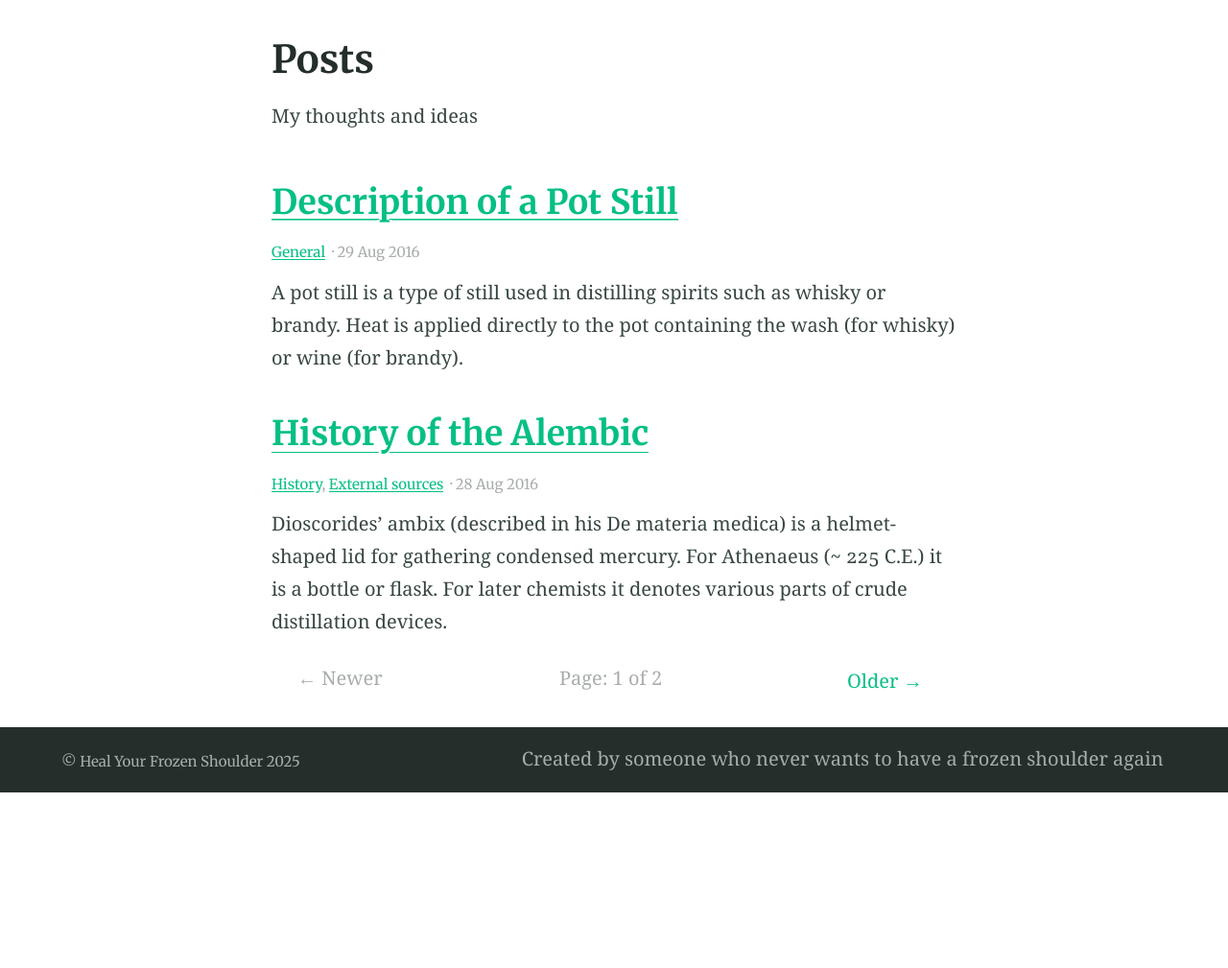
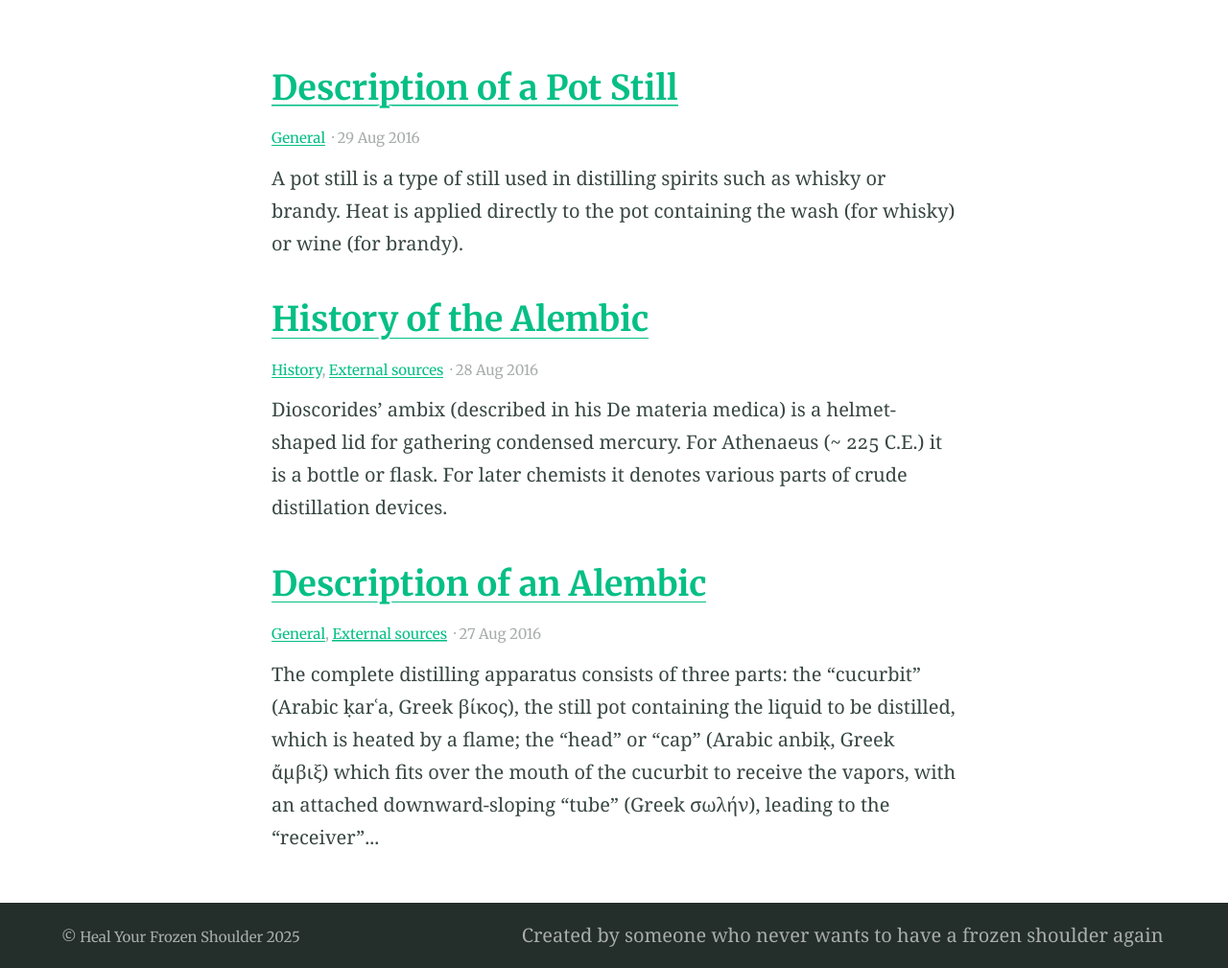
Before and after one commit to suzycc/heal-frozen-shoulder, a Jekyll site: the page built from blog/index.html, in a window 1280 px wide. Shown: the part 408-1417 px from the top of the page at 96% size. Built offline with Jekyll 4.4.1, drawn with Linux system fonts in a browser that asks for light colours; the list of posts is cut into pages by our own code; before the commit the page ends 1234 px from its top, so only the background shows below that; some of the changed lines change nothing that is shown.

Commit message:
Update _config.yml

```diff
--- a/_config.yml
+++ b/_config.yml
@@ -35,19 +35,19 @@
 - jemoji
 
 # 3. Gem settings
-paginate: 2 # jekyll-paginate > items per page
-paginate_path: blog/page:num # jekyll-paginate > blog page
-jekyll-mentions: https://twitter.com # jekyll-mentions > service used when @replying
-twitter:
-  username: DavidDarnes # jekyll-seo-tag > Owners twitter username
-author: DavidDarnes # jekyll-seo-tag > default author
-social: # jekyll-seo-tag > social overrides
-  name: David Darnes # jekyll-seo-tag > real name
-  links:  # jekyll-seo-tag > social aliases (sameAs)
-    - https://twitter.com/DavidDarnes
-    - https://www.facebook.com/daviddarnes
-    - https://www.linkedin.com/in/daviddarnes
-    - https://github.com/daviddarnes
+# paginate: 2 # jekyll-paginate > items per page
+# paginate_path: blog/page:num # jekyll-paginate > blog page
+# jekyll-mentions: https://twitter.com # jekyll-mentions > service used when @replying
+# twitter:
+#   username: DavidDarnes # jekyll-seo-tag > Owners twitter username
+# author: DavidDarnes # jekyll-seo-tag > default author
+# social: # jekyll-seo-tag > social overrides
+#   name: David Darnes # jekyll-seo-tag > real name
+#   links:  # jekyll-seo-tag > social aliases (sameAs)
+#     - https://twitter.com/DavidDarnes
+#     - https://www.facebook.com/daviddarnes
+#     - https://www.linkedin.com/in/daviddarnes
+#     - https://github.com/daviddarnes
 # markdown: CommonMark # Markdown parse settings, CommonMark performs slightly better an others in build time
 # commonmark:
   # options: ["SMART", "FOOTNOTES"]
@@ -95,11 +95,11 @@
 lang: en-GB # Set the site language
 title: "Heal Your Frozen Shoulder" # Site name or title, also used in jekyll-seo-tag
 logo: "/assets/logos/logo.svg" # Site logo, also used in jekyll-seo-tag
-description: "Alembic is a starting point for Jekyll projects. Rather than starting from scratch, this boilerplate is designed to get the ball rolling immediately" # Site description and default description, also used in jekyll-seo-tag
-url: "https://alembic.darn.es" # Site url, also used in jekyll-seo-tag
+description: "Heal your shoulder quickly and affordably, with minimal pain" # Site description and default description, also used in jekyll-seo-tag
+url: "https://www.healfrozenshoulder.com" # Site url, also used in jekyll-seo-tag
 baseurl: ""
 repo: "https://github.com/daviddarnes/alembic"
-email: "me@daviddarnes.com"
+email: "info@healfrozenshoulder.com"
 # disqus: "alembic-1" # Blog post comments, uncomment the option and set the site ID from your Disqus account
 # date_format: "%-d %B %Y" # Blog post date formatting using placeholder formatting
 # google_analytics: ""
```
